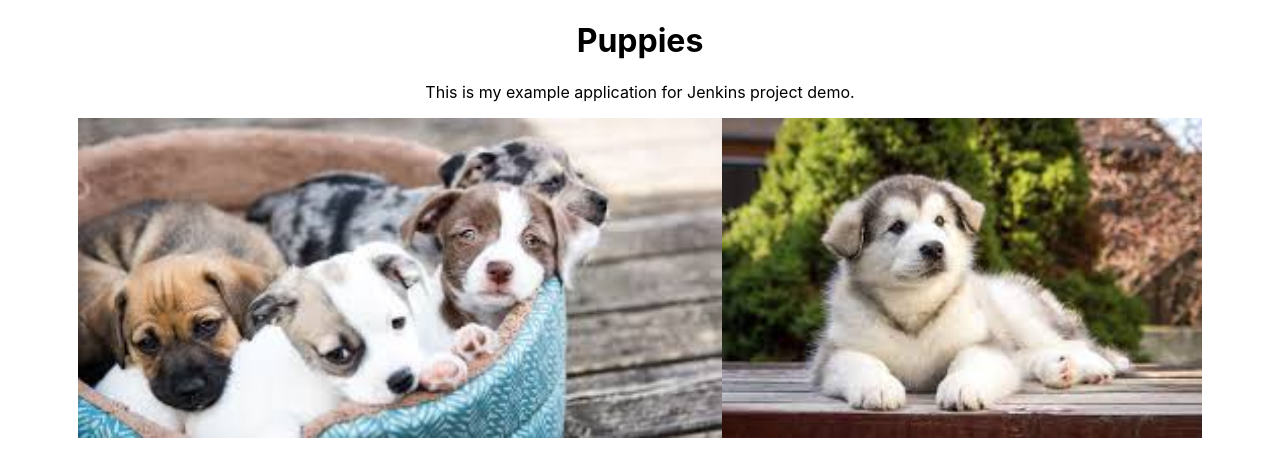
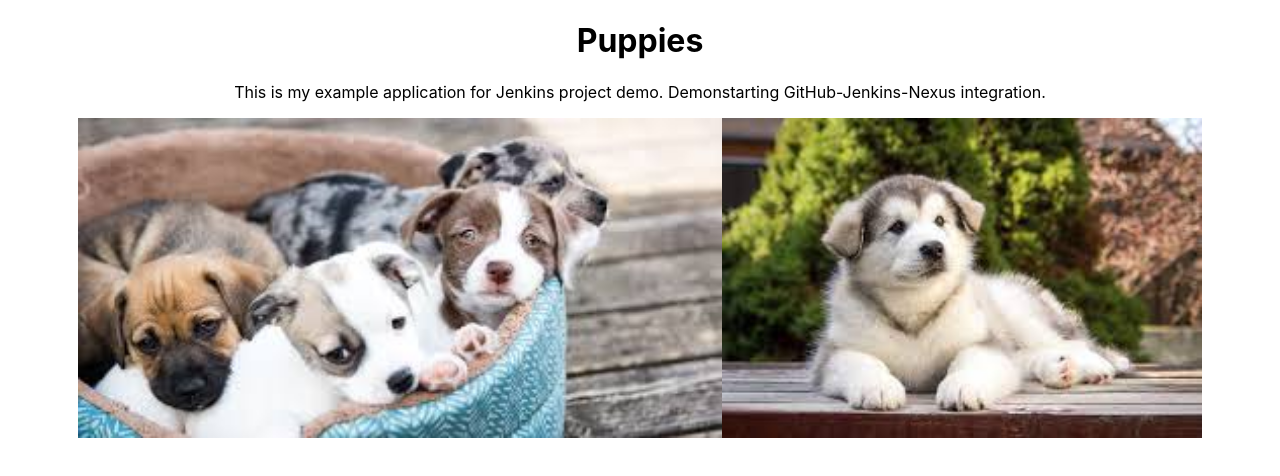
Before and after one commit to rafluchik/photoalbum, a React (Create React App) app: page / in a window 1280 px wide. Shown: the top 476 px of the page. Built offline with nearby package versions, Linux system fonts and the light colour scheme.

Commit message:
Added to description text.

```diff
--- a/src/App.js
+++ b/src/App.js
@@ -6,7 +6,7 @@ function App() {
   return (
     <div className="App">
         <h1>Puppies</h1>
-        <p>This is my example application for Jenkins project demo.</p>
+        <p>This is my example application for Jenkins project demo. Demonstarting GitHub-Jenkins-Nexus integration.</p>
         <img src={dog1} className="App-logo" alt="logo" />
         <img src={dog2} className="App-logo" alt="logo" />
 
```
